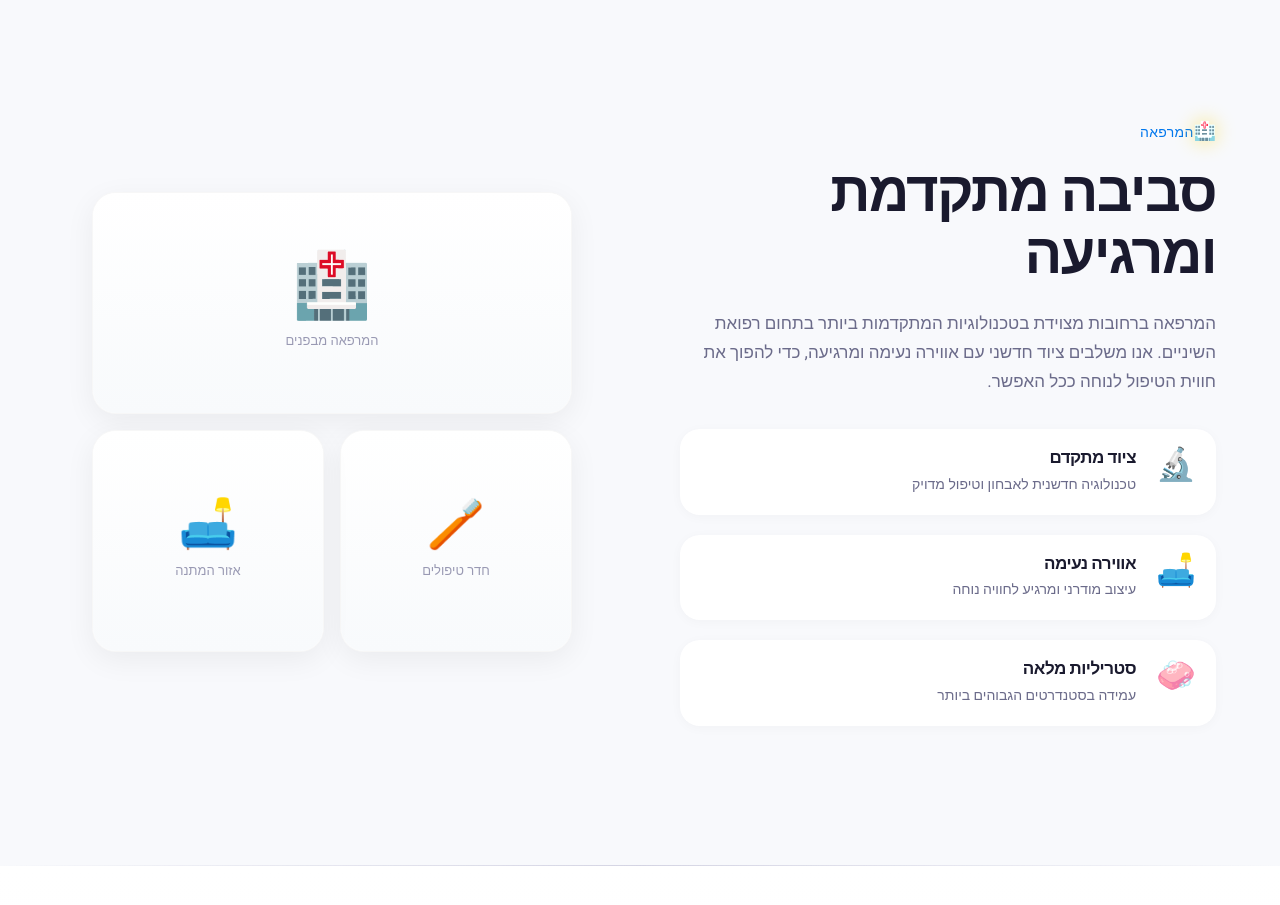
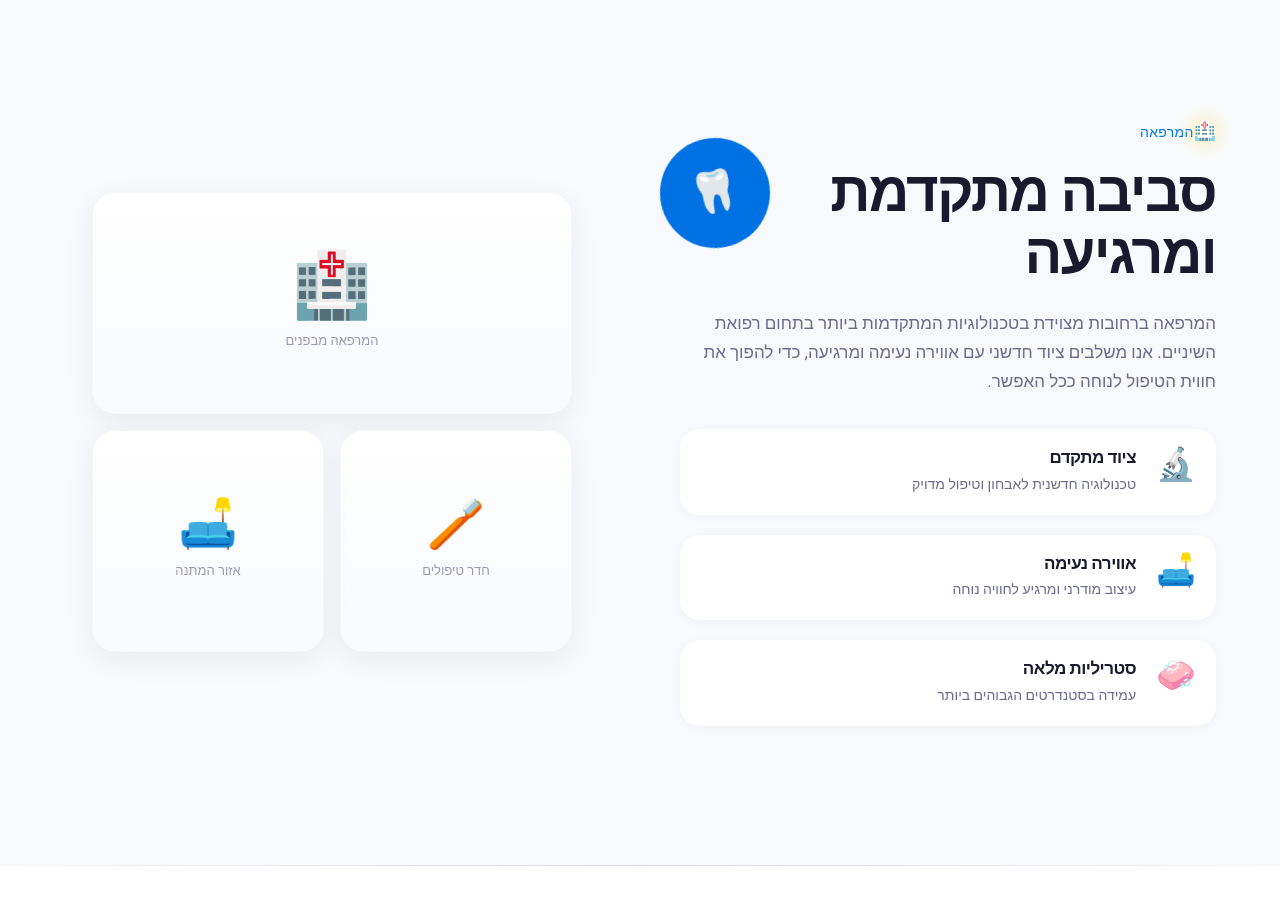
Before and after one commit to Ranb972/DocSpa, a React (Vite) app: page / in a window 1280 px wide. Shown: the part 3360-4265 px from the top of the page. Built offline with nearby package versions, Linux system fonts and the light colour scheme; a web font is replaced by a local one.

Commit message:
debug: replace Lottie with emoji to test wrapper visibility

```diff
--- a/src/sections/Clinic.jsx
+++ b/src/sections/Clinic.jsx
@@ -28,12 +28,18 @@ const Clinic = () => {
         <div className="clinic-content">
           {/* Floating Lottie Animation - positioned between gallery and heading */}
           <div className="clinic-lottie-wrapper" data-aos="zoom-in" data-aos-delay="300">
-            <Lottie
-              animationData={cleaningTeethAnimation}
-              loop={true}
-              autoplay={true}
-              className="clinic-lottie"
-            />
+            <div style={{
+              width: 110,
+              height: 110,
+              background: '#0071e3',
+              borderRadius: '50%',
+              display: 'flex',
+              alignItems: 'center',
+              justifyContent: 'center',
+              fontSize: '40px'
+            }}>
+              🦷
+            </div>
           </div>
 
           <div className="clinic-text">
```
